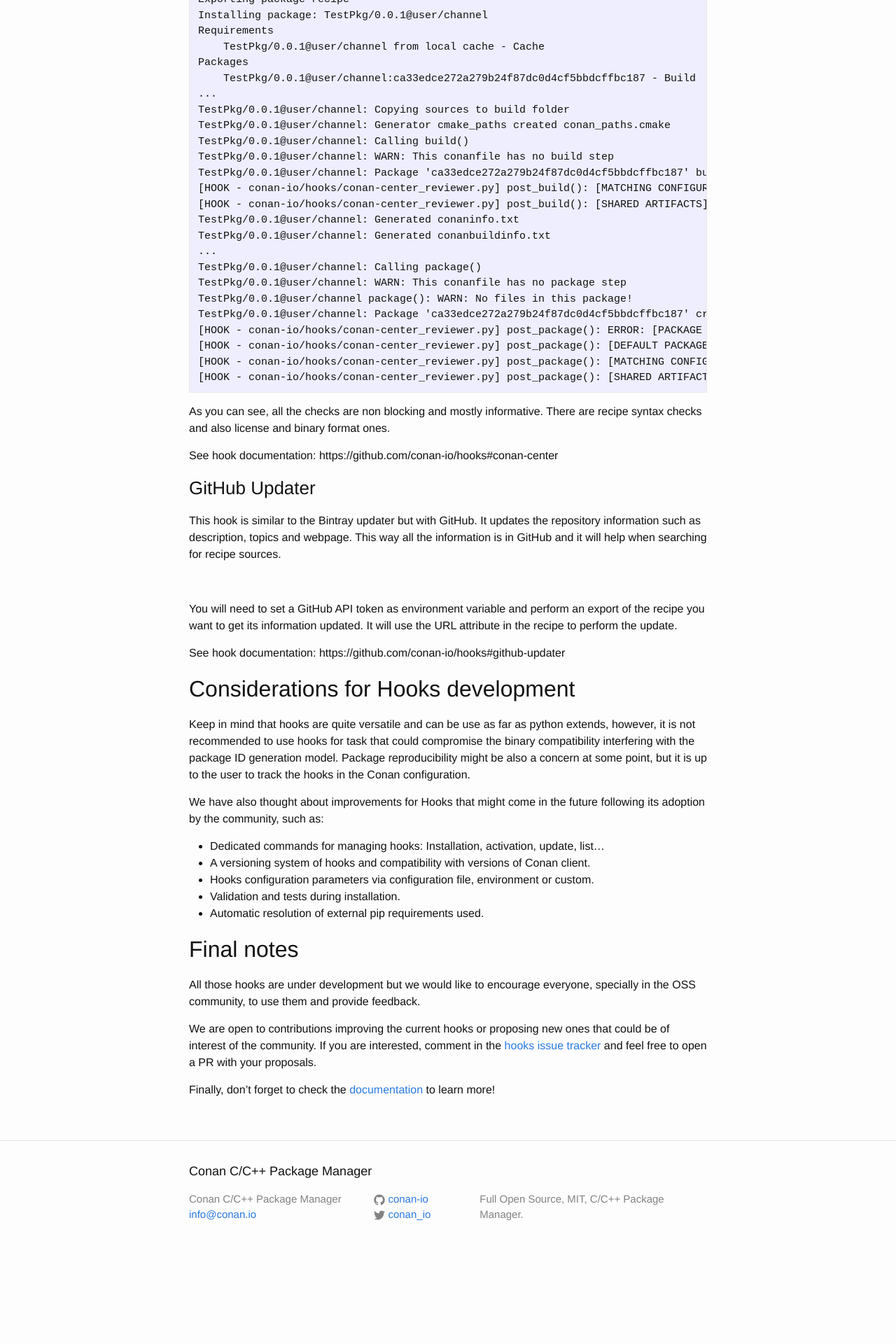
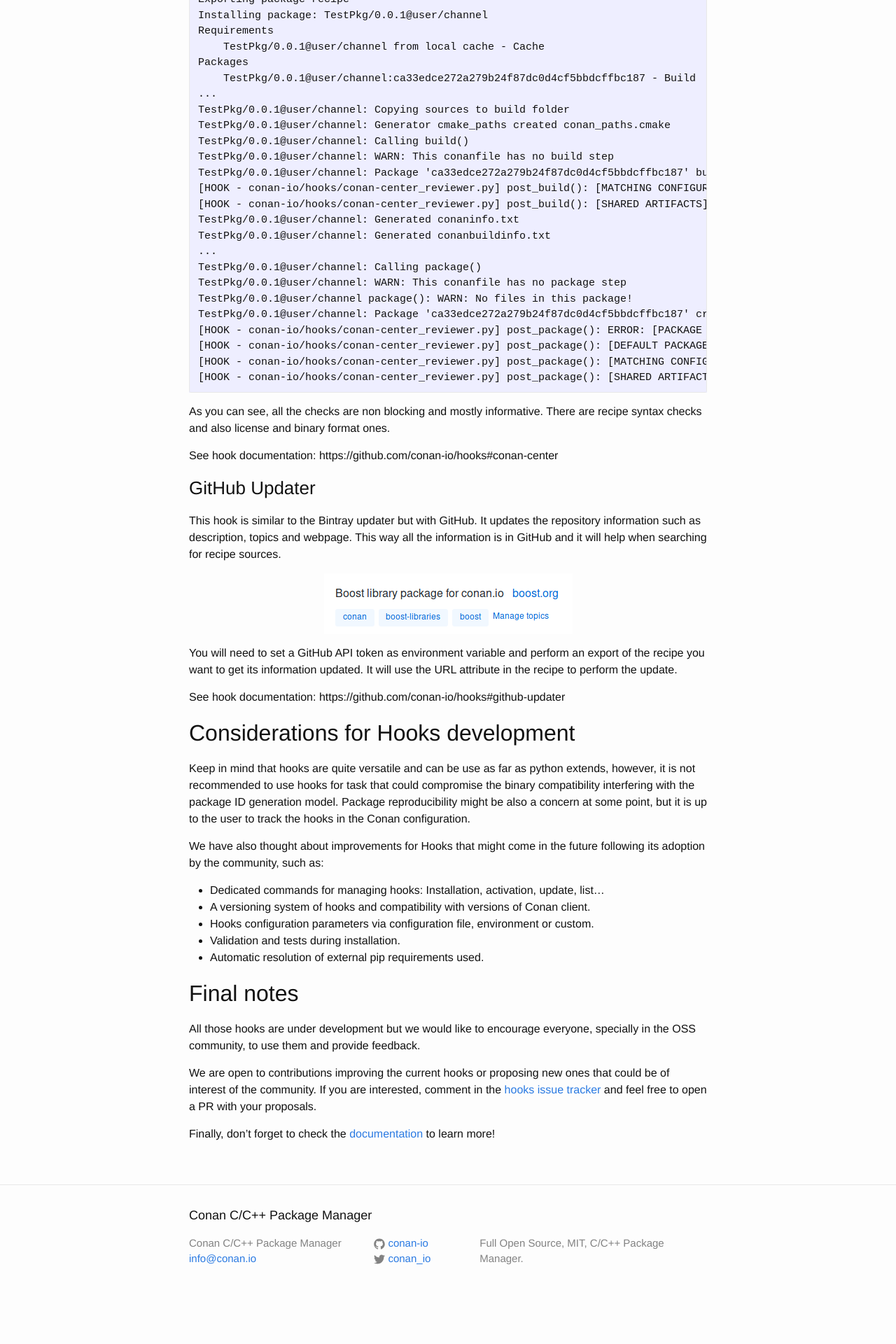
Before and after one commit to conan-io/conan-io.github.io, a Jekyll site: the page built from _posts/2019-02-25-Extending-conan-with-hooks.markdown, in a window 1280 px wide. Shown: the part 4233-6153 px from the top of the page at 70% size. Built offline with Jekyll 4.4.1, drawn with Linux system fonts in a browser that asks for light colours; comment, search, counter and statistics services are not loaded; before the commit the page ends 6090 px from its top, so only the background shows below that.

Commit message:
Update _posts/2019-02-25-Extending-conan-with-hooks.markdown
Co-Authored-By: danimtb <danimanzaneque@gmail.com>

```diff
--- a/_posts/2019-02-25-Extending-conan-with-hooks.markdown
+++ b/_posts/2019-02-25-Extending-conan-with-hooks.markdown
@@ -213,7 +213,9 @@ See hook documentation: https://github.com/conan-io/hooks#conan-center
 This hook is similar to the Bintray updater but with GitHub. It updates the repository information such as description, topics and webpage.
 This way all the information is in GitHub and it will help when searching for recipe sources.
 
-![](../assests/post_images/2019-02-27/github_updater.png)
+<p class="centered">
+    <img src="{{ site.url }}/assets/post_images/2019-02-27/github_updater.png" align="center"/>
+</p>
 
 You will need to set a GitHub API token as environment variable and perform an export of the recipe you want to get its information updated.
 It will use the URL attribute in the recipe to perform the update.
```
